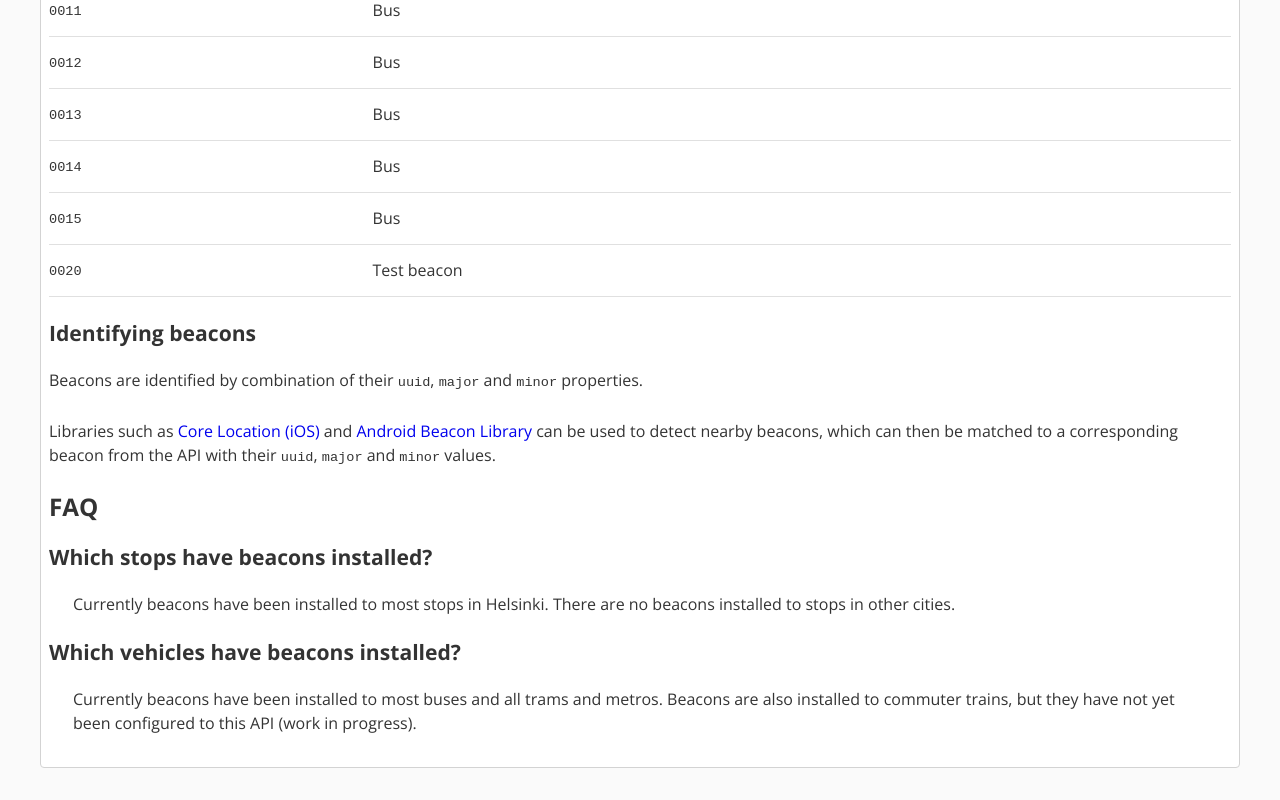
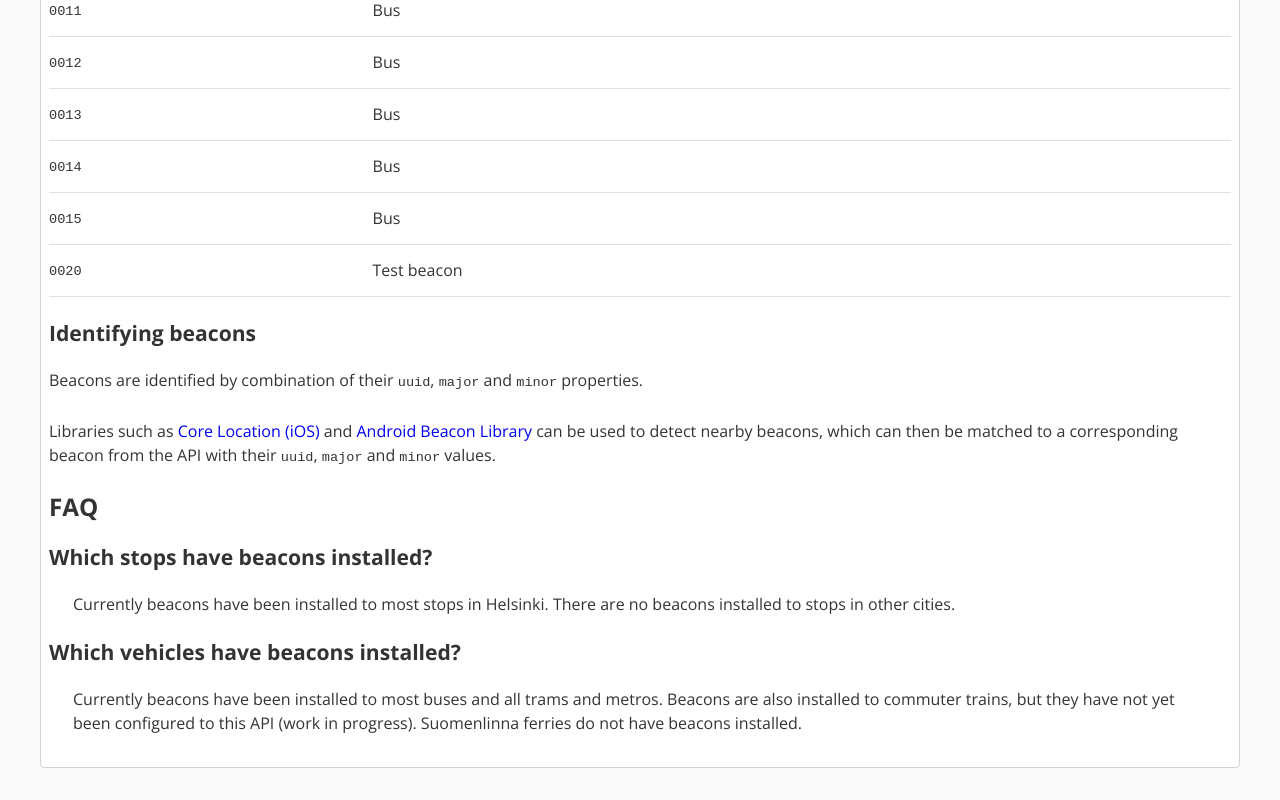
Before and after one commit to HSLdevcom/hsldevcom.github.io, a Gatsby site: page /beacon_api/ in a window 1280 px wide. Shown: the part 2437-3237 px from the top of the page. Built offline with nearby package versions, Linux system fonts and the light colour scheme; Gatsby itself is replaced by a stand-in of ours; some packages are replaced by stand-ins of ours.

Commit message:
Add note about ferries not having beacons

```diff
--- a/src/content/beacon_api/index.md
+++ b/src/content/beacon_api/index.md
@@ -77,4 +77,4 @@ Libraries such as [Core Location (iOS)](https://developer.apple.com/documentatio
 
 ### Which vehicles have beacons installed?
 
-> Currently beacons have been installed to most buses and all trams and metros. Beacons are also installed to commuter trains, but they have not yet been configured to this API (work in progress).
+> Currently beacons have been installed to most buses and all trams and metros. Beacons are also installed to commuter trains, but they have not yet been configured to this API (work in progress). Suomenlinna ferries do not have beacons installed.
```
